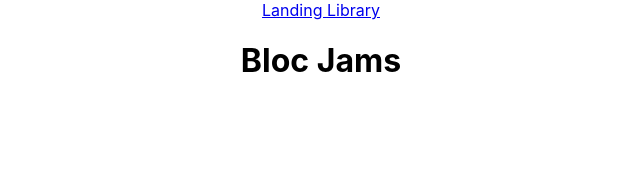
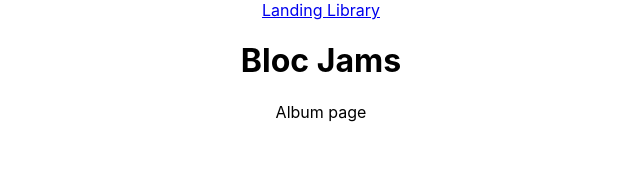
Before and after one commit to hitogiri/bloc-jams2-react, a React (Create React App) app: page /album in a window 1280 px wide. Shown: the top 192 px of the page, without its empty margins (319-959 px from the left). Built offline with nearby package versions, Linux system fonts and the light colour scheme.

Commit message:
routing assignment completed

```diff
--- a/src/App.js
+++ b/src/App.js
@@ -3,6 +3,7 @@
 import './App.css';
 import Landing from './components/Landing';
 import Library from './components/Library';
+import Album from './components/Album';
 
 class App extends Component {
   render(){
@@ -18,6 +19,7 @@
 	  <main>
 	    <Route exact path = "/" component = {Landing} />
 		<Route path = "/library" component = {Library} />
+		<Route path = "/album" component = {Album} />
 	  </main>
     </div>
   );
--- /dev/null
+++ b/src/components/Album.js
@@ -0,0 +1,10 @@
+import React from 'react';
+
+const Album = () => (
+  <section className = "album">
+    Album page
+  </section>
+
+ );
+
+export default Album;
```
